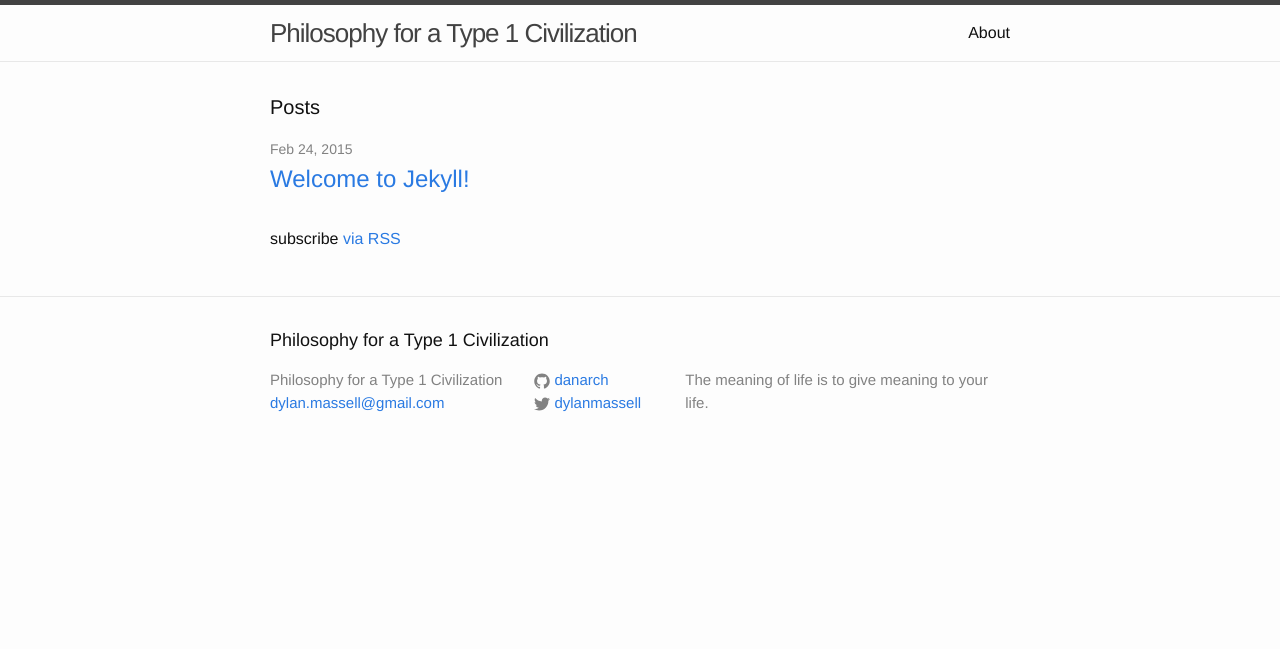
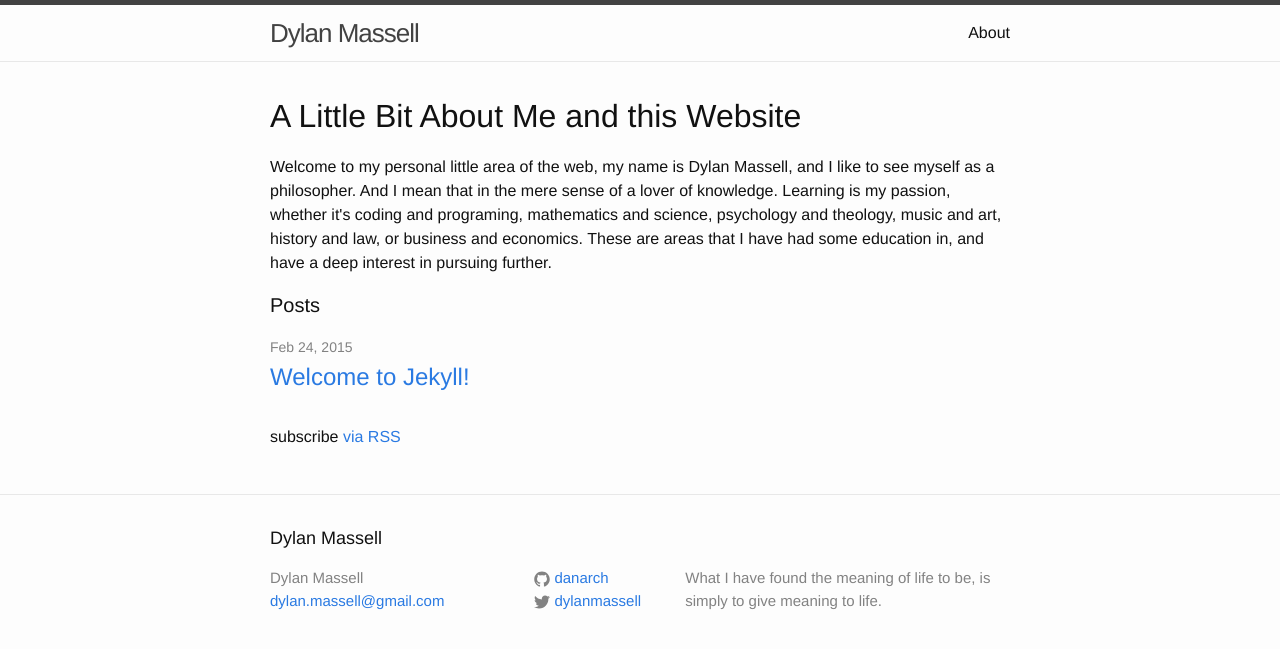
Before and after one commit to danarch/danarch.github.io, a Jekyll site: the page built from index.html, in a window 1280 px wide. Shown: the top 649 px of the page. Built offline with Jekyll 4.4.1, drawn with Linux system fonts in a browser that asks for light colours.

Commit message:
make config changes and index layout

```diff
--- a/_config.yml
+++ b/_config.yml
@@ -1,8 +1,8 @@
 # Site settings
-title: Philosophy for a Type 1 Civilization
+title: Dylan Massell
 email: dylan.massell@gmail.com
 description: > # this means to ignore newlines until "baseurl:"
-  The meaning of life is to give meaning to your life.
+  What I have found the meaning of life to be, is simply to give meaning to life.
 baseurl: "" # the subpath of your site, e.g. /blog/
 url: "http://yourdomain.com" # the base hostname & protocol for your site
 twitter_username: dylanmassell
--- a/index.html
+++ b/index.html
@@ -3,6 +3,14 @@ layout: default
 ---
 
 <div class="home">
+
+  <h1>A Little Bit About Me and this Website</h1>
+
+  <p>Welcome to my personal little area of the web, my name is Dylan Massell, and I like to see myself as a philosopher.
+    And I mean that in the mere sense of a lover of knowledge. Learning is my passion, whether it's coding and programing,
+    mathematics and science, psychology and theology, music and art, history and law, or business and economics. These are
+    areas that I have had some education in, and have a deep interest in pursuing further.
+  </p>
 
   <h1 class="page-heading">Posts</h1>
 
```
